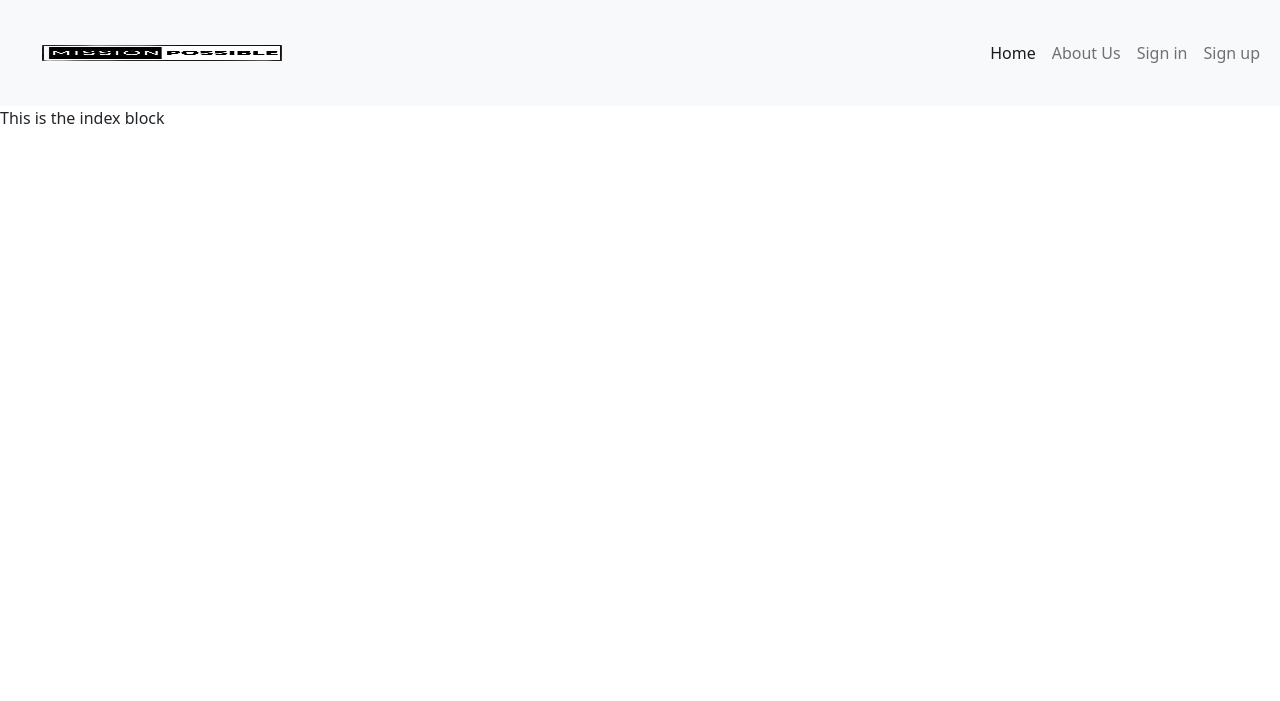
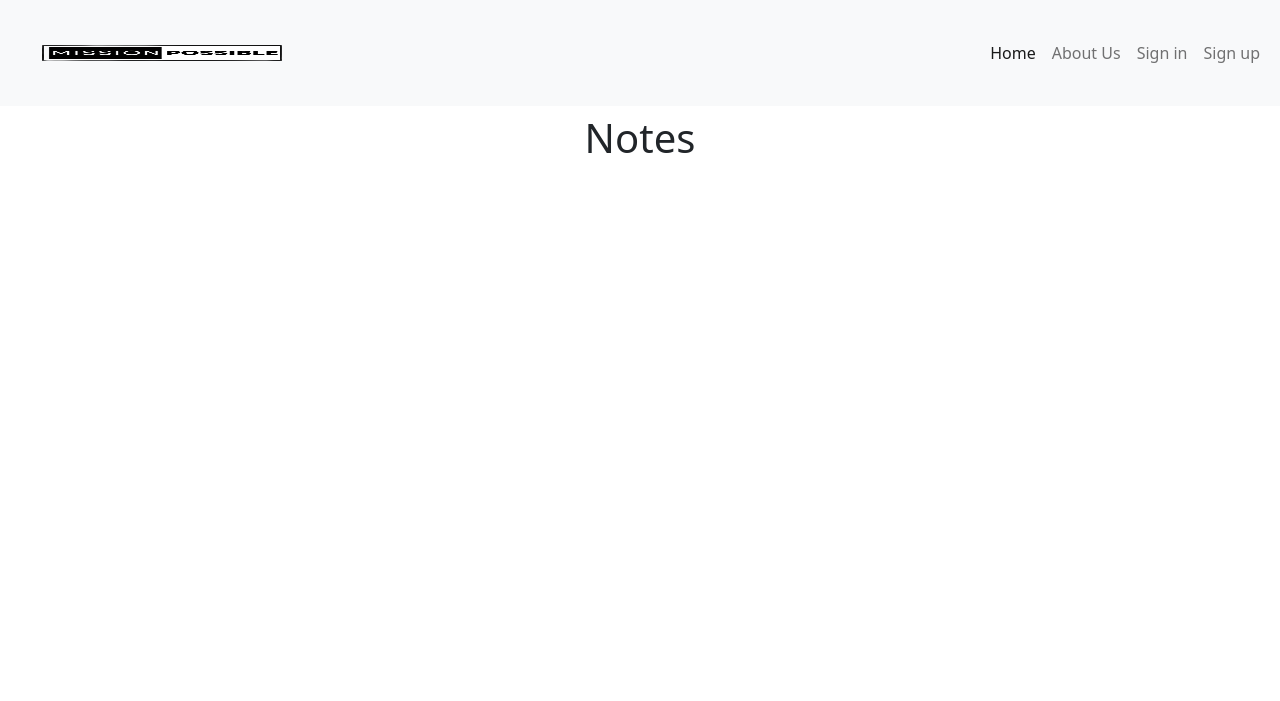
Before and after one commit to Terafora/hackathon-3---Todo, a Django app: page / in a window 1280 px wide. Shown: the top 701 px of the page. Run offline with Django 4.2, Linux system fonts and the light colour scheme.

Commit message:
Update index, reintroduce init

```diff
--- a/todolist/templates/todolist/index.html
+++ b/todolist/templates/todolist/index.html
@@ -1,6 +1,18 @@
 {% extends 'base.html' %}
 
+{% block title %}Home{% endblock %}
+
 {% block content %}
-This is the index block
+    <div class="container d-flex flex-row flex-wrap justify-content-center">
+        <h1 class="text-center p-2">
+            Notes
+        </h1>
+        {% for note in notes %}
+            <div>
+                <h2 class="text-center" aria-label="click to view {{note.title}}">{{note.title}}</h2>
+                <div>{{note.note}}</div>
+            </div>
+        {% endfor %}
+    </div>
 
 {% endblock %}
--- a/todolist/views.py
+++ b/todolist/views.py
@@ -6,7 +6,11 @@ from .forms import NoteForm
 # Create your views here.
 
 class Home(TemplateView):
+    """View all to do notes on home page"""
     template_name = "todolist/index.html"
+    model = Note
+    context_object_name = 'note_board'
+
 
 
 class CreateNote(LoginRequiredMixin, CreateView):
```
Also changed, not shown: todolist/migrations/0001_initial.py (added).
